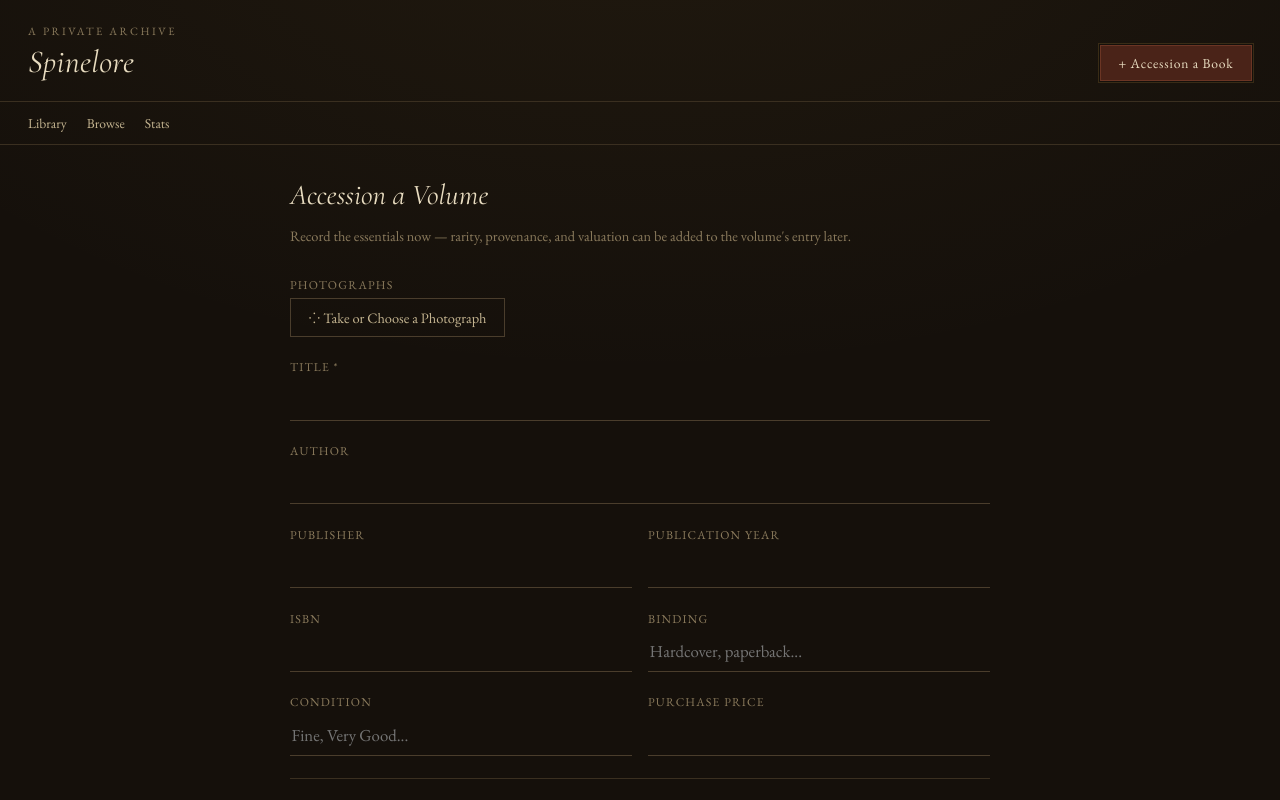
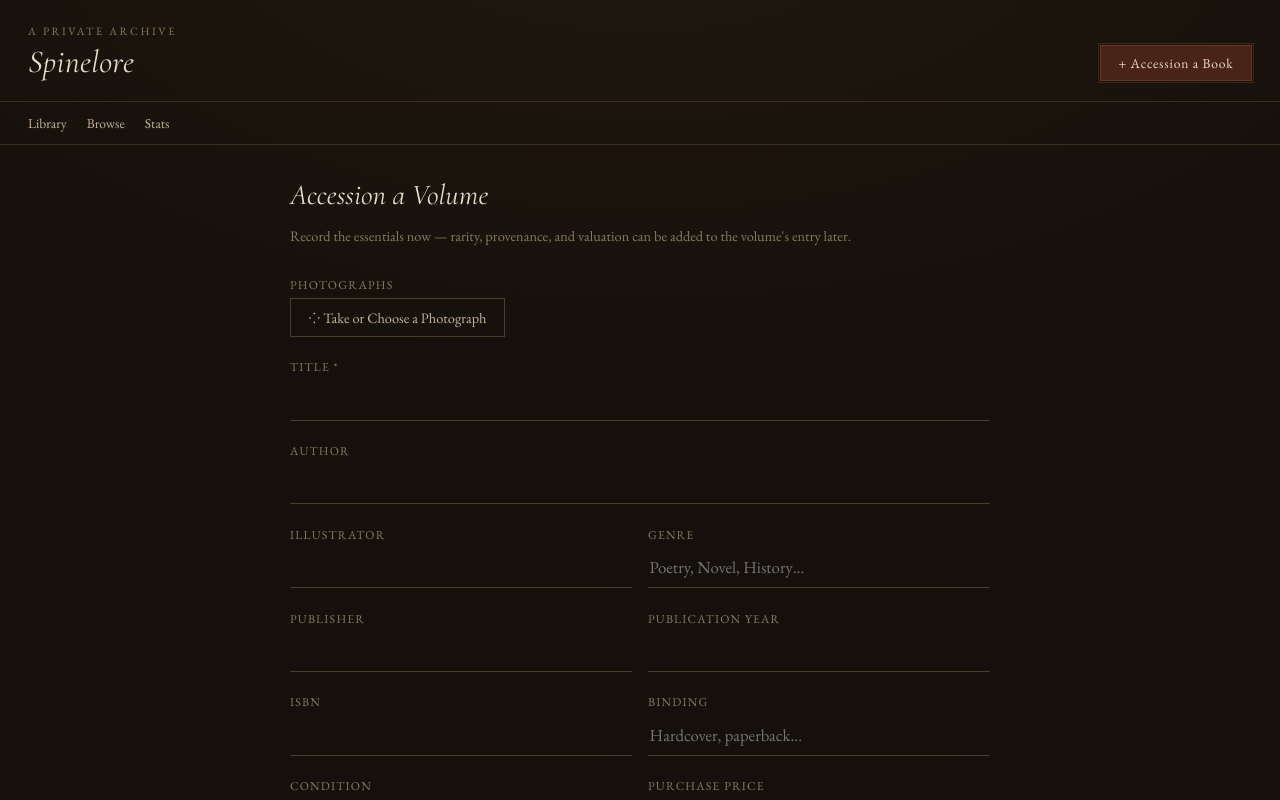
Before and after one commit to Cassie4258/Spinelore, a Next.js app: page /copies/new in a window 1280 px wide. Shown: the top 800 px of the page. Built offline with nearby package versions, Linux system fonts and the light colour scheme.

Commit message:
Capture illustrator, genre, condition at accession (AI-filled from photos); editable on detail

```diff
--- a/app/api/extract/route.ts
+++ b/app/api/extract/route.ts
@@ -24,7 +24,7 @@ source: { type: 'base64', media_type: mediaType || 'image/jpeg', data: imageBase
 },
 {
 type: 'text',
-text: `This is a photo of a book (cover, spine, or title page). Extract what you can see and respond with ONLY a JSON object, no other text, no markdown fences, with these keys (use empty string if not visible/unknown): title, author, publisher, pub_year, isbn, binding. Do not guess or invent information that is not visibly present in the image.`,
+text: `This is a photo of a book (cover, spine, or title page). Extract what you can see and respond with ONLY a JSON object, no other text, no markdown fences, with these keys (use empty string if not visible/unknown): title, author, illustrator, publisher, pub_year, isbn, binding, genre, condition. For genre give a short label (e.g. Poetry, Novel, History, Philosophy, Children's). For condition, if the photo shows the physical book, give a standard bookseller grade (Fine, Near Fine, Very Good, Good, Fair, Poor) based on visible wear; otherwise empty string. Do not guess or invent information that is not visibly present in the image.`,
 },
 ],
 },
--- a/app/copies/[id]/page.tsx
+++ b/app/copies/[id]/page.tsx
@@ -37,6 +37,7 @@ const ed = c.editions ?? {};
 const w = ed.works ?? {};
 const contributors = (w.work_contributors ?? []) as any[];
 const authorEntry = contributors.find((x: any) => x.role === 'author');
+const illEntry = contributors.find((x: any) => x.role === 'illustrator');
 const byRole = (r: string) => contributors.filter(x => x.role === r).map(x => x.authors?.name).filter(Boolean).join(', ');
 const workId = ed.work_id;
 const series = await getSeries(workId);
@@ -58,7 +59,7 @@ return (
 ))}
 </div>
 )}
-<Editor copy={c} edition={ed} work={w} authorId={authorEntry?.authors?.id ?? null} authorName={authorEntry?.authors?.name ?? ''} latest={latest ?? null} aiNotes={c.ai_notes ?? null} />
+<Editor copy={c} edition={ed} work={w} authorId={authorEntry?.authors?.id ?? null} authorName={authorEntry?.authors?.name ?? ''} illustratorId={illEntry?.authors?.id ?? null} illustratorName={illEntry?.authors?.name ?? ''} latest={latest ?? null} aiNotes={c.ai_notes ?? null} />
 {series?.sets && (
 <div style={{ border: '1px solid #3a2f20', padding: '1.25rem', marginBottom: '2rem' }}>
 <div style={label}>SERIES / SET</div>
--- a/app/copies/new/page.tsx
+++ b/app/copies/new/page.tsx
@@ -44,6 +44,8 @@ const [seriesChecked, setSeriesChecked] = useState(false);
 const [form, setForm] = useState({
 title: '',
 author: '',
+illustrator: '',
+genre: '',
 publisher: '',
 pub_year: '',
 isbn: '',
@@ -89,9 +91,10 @@ const suggestions = await res.json();
 const filled: string[] = [];
 setForm(f => {
 const next = { ...f };
-for (const key of ['title', 'author', 'publisher', 'pub_year', 'isbn', 'binding']) {
-if (!next[key as keyof typeof next] && suggestions[key]) {
-(next as any)[key] = suggestions[key];
+for (const key of ['title', 'author', 'illustrator', 'publisher', 'pub_year', 'isbn', 'binding', 'genre', 'condition_book']) {
+const sKey = key === 'condition_book' ? 'condition' : key;
+if (!next[key as keyof typeof next] && suggestions[sKey]) {
+(next as any)[key] = suggestions[sKey];
 filled.push(key);
 }
 }
@@ -182,7 +185,7 @@ setError(null);
 try {
 const { data: work, error: workErr } = await supabase
 .from('works')
-.insert({ title: form.title })
+.insert({ title: form.title, genre: form.genre || null })
 .select()
 .single();
 if (workErr) throw workErr;
@@ -198,6 +201,10 @@ work_id: work.id,
 author_id: author.id,
 role: 'author',
 });
+}
+if (form.illustrator.trim()) {
+const { data: ill } = await supabase.from('authors').insert({ name: form.illustrator }).select().single();
+if (ill) await supabase.from('work_contributors').insert({ work_id: work.id, author_id: ill.id, role: 'illustrator' });
 }
 const { data: edition, error: editionErr } = await supabase
 .from('editions')
@@ -329,6 +336,18 @@ onChange={e => update('title', e.target.value)} />
 <label style={labelStyle}>AUTHOR</label>
 <input style={inputStyle} value={form.author}
 onChange={e => update('author', e.target.value)} />
+</div>
+<div style={{ display: 'grid', gridTemplateColumns: '1fr 1fr', gap: '1rem' }}>
+<div>
+<label style={labelStyle}>ILLUSTRATOR</label>
+<input style={inputStyle} value={form.illustrator}
+onChange={e => update('illustrator', e.target.value)} />
+</div>
+<div>
+<label style={labelStyle}>GENRE</label>
+<input style={inputStyle} value={form.genre}
+onChange={e => update('genre', e.target.value)} placeholder="Poetry, Novel, History…" />
+</div>
 </div>
 <div style={{ display: 'grid', gridTemplateColumns: '1fr 1fr', gap: '1rem' }}>
 <div>
```
Also changed, not shown: app/copies/[id]/Editor.tsx (+10 -2 lines).
